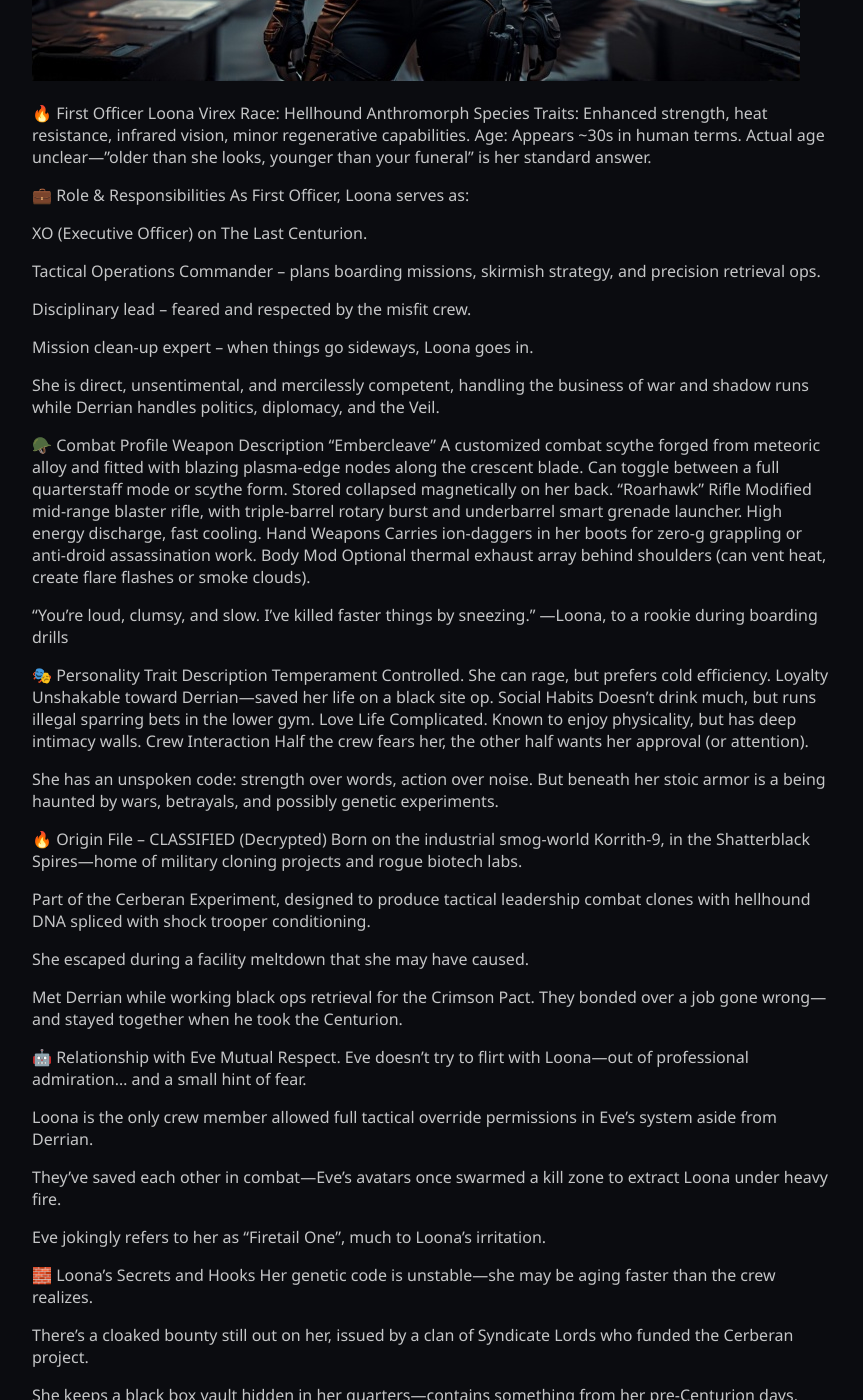
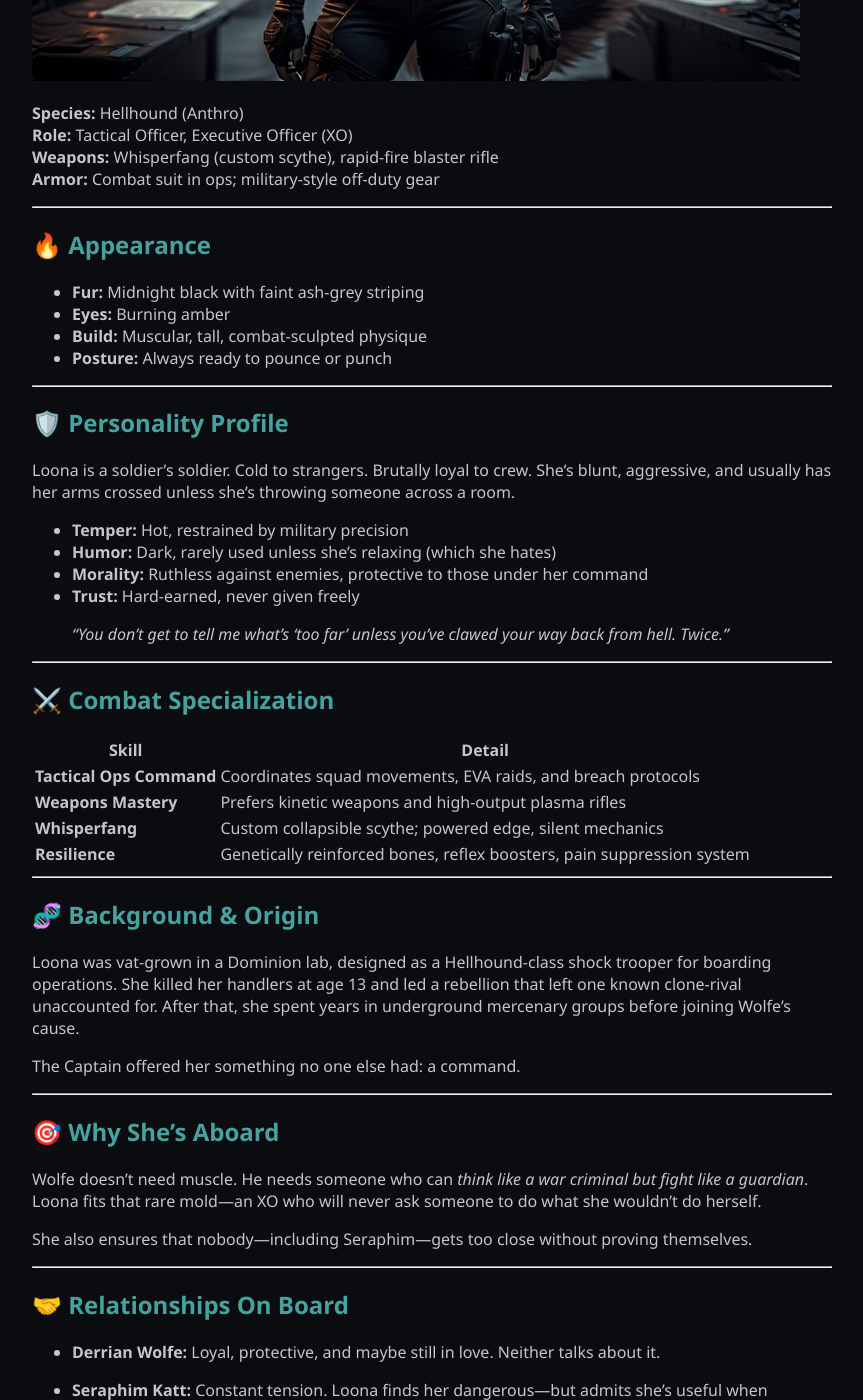
Before and after one commit to fionayyc/last-centurion, a Jekyll site: the page built from crew/loona.md, in a window 1280 px wide and 1400 px high, scrolled down 657 px. Shown: the whole window, without its empty margins (208-1071 px from the left). Built offline with Jekyll 4.4.1, drawn with Linux system fonts in a browser that asks for light colours; our own code applies the rules of GitHub Pages for plain Markdown files; some of the changed text lies outside the part shown.

Commit message:
Update loona.md

```diff
--- a/crew/loona.md
+++ b/crew/loona.md
@@ -1,154 +1,81 @@
-# Loona
+# 👤 Loona Virex
 
-![Loona](../assets/loona.jpg)
+![Loona Virex](../assets/loona.jpg)
 
-🔥 First Officer Loona Virex
-Race: Hellhound Anthromorph
-Species Traits: Enhanced strength, heat resistance, infrared vision, minor regenerative capabilities.
-Age: Appears ~30s in human terms. Actual age unclear—"older than she looks, younger than your funeral" is her standard answer.
+**Species:** Hellhound (Anthro)
+**Role:** Tactical Officer, Executive Officer (XO)
+**Weapons:** Whisperfang (custom scythe), rapid-fire blaster rifle
+**Armor:** Combat suit in ops; military-style off-duty gear
 
-💼 Role & Responsibilities
-As First Officer, Loona serves as:
+---
 
-XO (Executive Officer) on The Last Centurion.
+## 🔥 Appearance
 
-Tactical Operations Commander – plans boarding missions, skirmish strategy, and precision retrieval ops.
+- **Fur:** Midnight black with faint ash-grey striping
+- **Eyes:** Burning amber
+- **Build:** Muscular, tall, combat-sculpted physique
+- **Posture:** Always ready to pounce or punch
 
-Disciplinary lead – feared and respected by the misfit crew.
+---
 
-Mission clean-up expert – when things go sideways, Loona goes in.
+## 🛡️ Personality Profile
 
-She is direct, unsentimental, and mercilessly competent, handling the business of war and shadow runs while Derrian handles politics, diplomacy, and the Veil.
+Loona is a soldier’s soldier. Cold to strangers. Brutally loyal to crew. She's blunt, aggressive, and usually has her arms crossed unless she's throwing someone across a room.
 
-🪖 Combat Profile
-Weapon	Description
-"Embercleave"	A customized combat scythe forged from meteoric alloy and fitted with blazing plasma-edge nodes along the crescent blade. Can toggle between a full quarterstaff mode or scythe form. Stored collapsed magnetically on her back.
-"Roarhawk" Rifle	Modified mid-range blaster rifle, with triple-barrel rotary burst and underbarrel smart grenade launcher. High energy discharge, fast cooling.
-Hand Weapons	Carries ion-daggers in her boots for zero-g grappling or anti-droid assassination work.
-Body Mod	Optional thermal exhaust array behind shoulders (can vent heat, create flare flashes or smoke clouds).
+- **Temper:** Hot, restrained by military precision
+- **Humor:** Dark, rarely used unless she’s relaxing (which she hates)
+- **Morality:** Ruthless against enemies, protective to those under her command
+- **Trust:** Hard-earned, never given freely
 
-“You're loud, clumsy, and slow. I’ve killed faster things by sneezing.”
-—Loona, to a rookie during boarding drills
+> *“You don’t get to tell me what’s ‘too far’ unless you’ve clawed your way back from hell. Twice.”*
 
-🎭 Personality
-Trait	Description
-Temperament	Controlled. She can rage, but prefers cold efficiency.
-Loyalty	Unshakable toward Derrian—saved her life on a black site op.
-Social Habits	Doesn't drink much, but runs illegal sparring bets in the lower gym.
-Love Life	Complicated. Known to enjoy physicality, but has deep intimacy walls.
-Crew Interaction	Half the crew fears her, the other half wants her approval (or attention).
+---
 
-She has an unspoken code: strength over words, action over noise. But beneath her stoic armor is a being haunted by wars, betrayals, and possibly genetic experiments.
+## ⚔️ Combat Specialization
 
-🔥 Origin File – CLASSIFIED (Decrypted)
-Born on the industrial smog-world Korrith-9, in the Shatterblack Spires—home of military cloning projects and rogue biotech labs.
+| Skill                   | Detail                                                                 |
+|-------------------------|------------------------------------------------------------------------|
+| **Tactical Ops Command**| Coordinates squad movements, EVA raids, and breach protocols           |
+| **Weapons Mastery**     | Prefers kinetic weapons and high-output plasma rifles                   |
+| **Whisperfang**         | Custom collapsible scythe; powered edge, silent mechanics               |
+| **Resilience**          | Genetically reinforced bones, reflex boosters, pain suppression system  |
 
-Part of the Cerberan Experiment, designed to produce tactical leadership combat clones with hellhound DNA spliced with shock trooper conditioning.
+---
 
-She escaped during a facility meltdown that she may have caused.
+## 🧬 Background & Origin
 
-Met Derrian while working black ops retrieval for the Crimson Pact. They bonded over a job gone wrong—and stayed together when he took the Centurion.
+Loona was vat-grown in a Dominion lab, designed as a Hellhound-class shock trooper for boarding operations. She killed her handlers at age 13 and led a rebellion that left one known clone-rival unaccounted for. After that, she spent years in underground mercenary groups before joining Wolfe’s cause.
 
-🤖 Relationship with Eve
-Mutual Respect. Eve doesn’t try to flirt with Loona—out of professional admiration… and a small hint of fear.
+The Captain offered her something no one else had: a command.
 
-Loona is the only crew member allowed full tactical override permissions in Eve’s system aside from Derrian.
+---
 
-They’ve saved each other in combat—Eve’s avatars once swarmed a kill zone to extract Loona under heavy fire.
+## 🎯 Why She’s Aboard
 
-Eve jokingly refers to her as “Firetail One”, much to Loona’s irritation.
+Wolfe doesn’t need muscle. He needs someone who can *think like a war criminal but fight like a guardian*. Loona fits that rare mold—an XO who will never ask someone to do what she wouldn’t do herself.
 
-🧱 Loona's Secrets and Hooks
-Her genetic code is unstable—she may be aging faster than the crew realizes.
+She also ensures that nobody—including Seraphim—gets too close without proving themselves.
 
-There’s a cloaked bounty still out on her, issued by a clan of Syndicate Lords who funded the Cerberan project.
+---
 
-She keeps a black box vault hidden in her quarters—contains something from her pre-Centurion days. Derrian doesn't ask.
+## 🤝 Relationships On Board
 
-❤️ Past Lovers
-1. Kaelen Drix – The Flame She Let Burn Out
-Species: Human
+- **Derrian Wolfe:** Loyal, protective, and maybe still in love. Neither talks about it.
 
-Occupation: Ex-guild bounty hunter; now presumed dead.
+- **Seraphim Katt:** Constant tension. Loona finds her dangerous—but admits she’s useful when deployed properly.
 
-Relationship Summary: Kaelen and Loona met while working opposing retrieval missions on the same backwater moon—ended up teaming up, sharing a kill, and a bed.
+- **Caylee Jay:** Drives her crazy. In a sibling kind of way. She’d die for her… but also strangle her.
 
-They ran together for 14 months, executing high-risk ops for clients too dangerous to name.
+- **Alexandra Dash:** Trusts her in the field. Thinks she talks too much. Knows she’ll never miss a shot.
 
-Kaelen was the first person who called her out for caring—beneath the armor, he claimed she wanted redemption.
+- **Eve:** Loona doesn’t trust AI. Period. But she respects Eve’s cold efficiency.
 
-Their relationship ended during a heist gone wrong in the Dresk Core. Kaelen was pinned down, told her to run and finish the job.
+---
 
-She never found a body. Only his blaster scarred and scorched into a bulkhead.
+## 🧩 Secrets, Hooks & Plot Seeds
 
-“I’ve loved two things in my life: my rifle, and the woman who stole it the first time we met.”
-— Kaelen, in a decrypted message Eve keeps archived (unshared)
+- Loona’s clone-rival—nicknamed **Ash Fang**—is still alive, possibly hunting her or infiltrating another crew.
 
-She doesn’t talk about him, but cleans her weapons slower on the day of his death each year.
+- Her body still houses Dominion-implanted hardware, and it's waking up. Nightmares… or something worse.
 
-2. Sabris T’rell – The One She Left Behind
-Species: Zelvathi (empathic amphibian species)
-
-Occupation: Info-broker, smuggler, blackmailer-for-hire.
-
-Sabris and Loona had a volatile, passionate relationship rooted in danger, sex, and mutual manipulation.
-
-Sabris was capable of feeling Loona’s suppressed emotions—which both intrigued and terrified her.
-
-When Loona joined Derrian aboard The Last Centurion, she vanished without saying goodbye.
-
-Sabris now operates out of the Vinter Coil, a floating black market between gas giant systems.
-
-They’ve had one brush since, across a battlefield—Sabris blew Loona a kiss and walked away under sniper fire.
-
-🗡️ Notable Friendships & Loyalty Bonds
-Derrian Wolfe
-Their bond is forged in mutual survival.
-
-She would die for him, but also has punched him. Twice.
-
-There’s no romantic history, but they’ve shared a bunk during emergencies, which some crew misread.
-
-He trusts her above all—even to kill him if he loses control of the Veil.
-
-Eve (E.V.E.L.I.N.E.)
-Their trust is battle-earned.
-
-Loona has no patience for Eve’s seductive AI antics, but respects her combat intelligence.
-
-Eve once confessed to Derrian:
-
-“She is the only creature aboard this ship who does not see me as either goddess or game. I envy her clarity.”
-
-⚔️ Her Rival: Project Sister - “L13NA” (Liina)
-Designation: Cerberan Subject L13NA
-Codename: Liina the Paleburn
-
-Clone-sister of Loona—one of the other two surviving subjects from the Cerberan line.
-
-Genetically modified for cold-blooded strategic perfection, Liina lacks Loona’s emotional volatility—but not her combat prowess.
-
-Carries a twin plasma scythe called “Wintermaw”.
-
-Works as a black operative for the Hollow Dominion, seeking to reclaim or erase Cerberan assets.
-
-Key Rival Traits:
-Liina has Eve’s original override codes, stolen from a rogue Dominion server.
-
-She once infiltrated the Centurion’s outer decks under disguise—but Eve spotted her.
-
-She offered Loona a place back at the helm of the Cerberan Resurgence. Loona refused.
-
-“You were made for the fire, sister. Why douse yourself in these pathetic loyalties?”
-— Liina, upon their last meeting
-
-Their next encounter is inevitable. Eve has been scrambling signature scans of Loona’s quarters ever since.
-
-🕯️ Emotional Depth
-Loona is not emotionless. She is a creature of focused violence, suppressed affection, and unresolved grief.
-
-She trusts only two people fully: Derrian and Eve.
-
-She has memories of a mother that don’t exist—planted into her clone psyche, like an ache with no origin.
-
-She occasionally listens to an old, static-laced recording of Kaelen’s laugh, thinking no one knows. Eve does.
+- She once led a massacre she was ordered to carry out. Only Derrian knows the full truth—and keeps her secret sealed in Eve’s black box.
```
